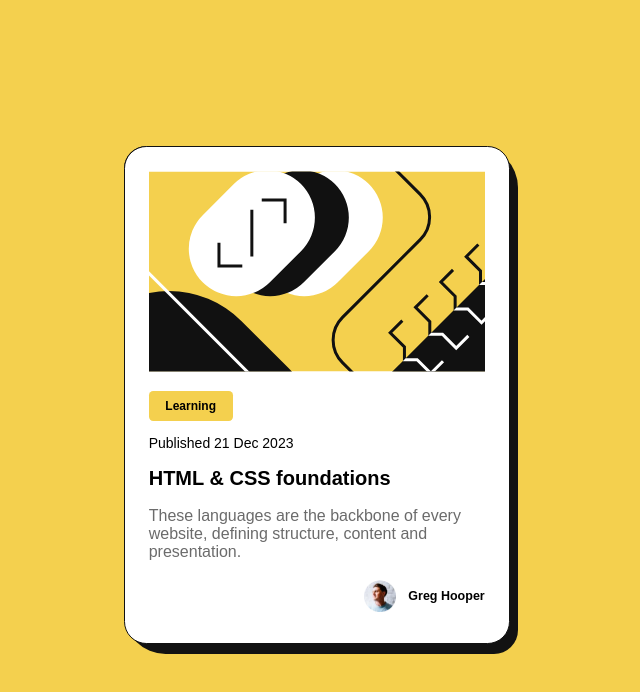
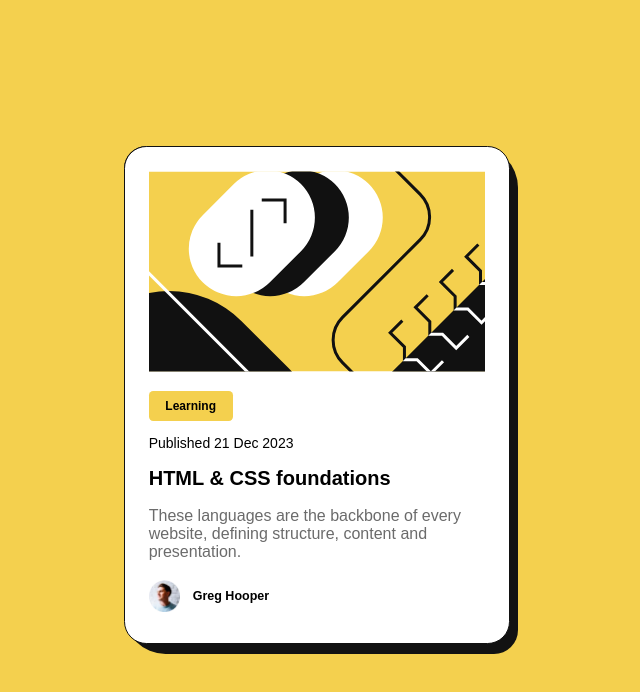
Before and after one commit to chiragp234901/Blog-Preview-Card, a plain HTML site: page index.html in a window 1280 px wide. Shown: the whole page, without its empty margins (319-959 px from the left). Drawn offline with Linux system fonts and the light colour scheme; a web font is replaced by a local one.

Commit message:
Add files via upload

```diff
--- a/style.css
+++ b/style.css
@@ -100,7 +100,7 @@ body{
 
 .author{
     display: flex;
-    justify-content:right;
+
     align-items: center;
 }
 
```
